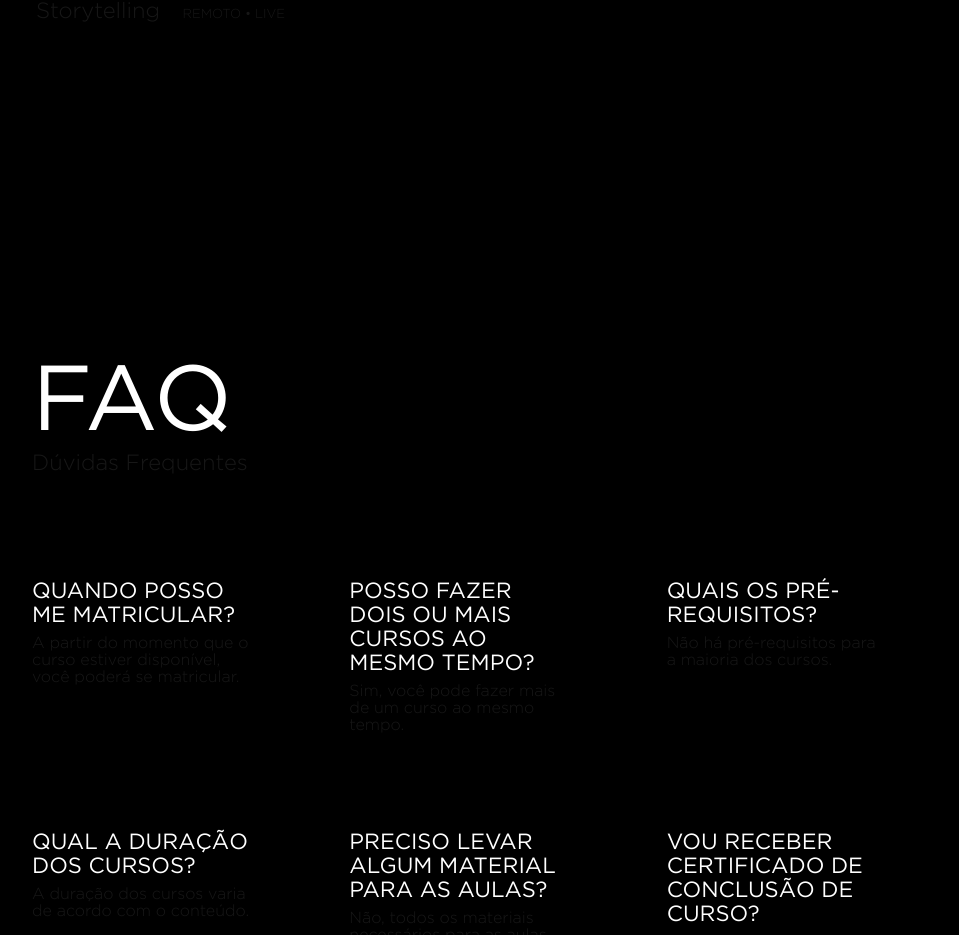
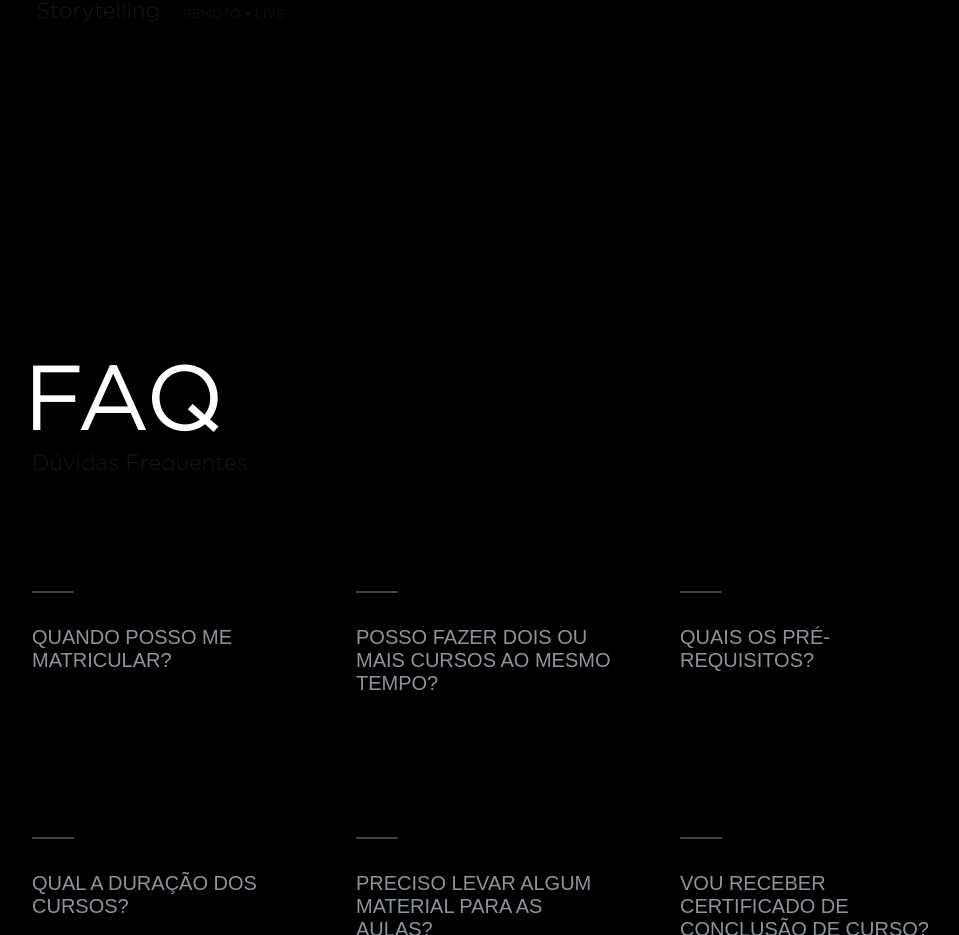
Before and after one commit to marinapsvreis/fiap-landing-page, a Next.js app: page / in a window 1280 px wide. Shown: the part 4052-4987 px from the top of the page, without its empty margins (180-1139 px from the left). Built offline with nearby package versions, Linux system fonts and the light colour scheme.

Commit message:
feat: add FaqSection animations

```diff
--- /dev/null
+++ b/app/components/FaqSection/faqs.ts
@@ -0,0 +1,34 @@
+export interface Faq {
+  question: string;
+  answer: string;
+}
+
+export const faqs: Faq[] = [
+  {
+    question: "QUANDO POSSO ME MATRICULAR?",
+    answer: "Você pode se matricular a qualquer momento pelo site.",
+  },
+  {
+    question: "POSSO FAZER DOIS OU MAIS CURSOS AO MESMO TEMPO?",
+    answer: "Sim, é possível cursar mais de um curso simultaneamente.",
+  },
+  {
+    question: "QUAIS OS PRÉ-REQUISITOS?",
+    answer:
+      "Cada curso tem seus pré-requisitos descritos na própria página. Identifique-os para melhor aproveitamento do seu SHIFT.",
+  },
+  {
+    question: "QUAL A DURAÇÃO DOS CURSOS?",
+    answer:
+      "A duração varia conforme o curso escolhido. Consulte a página do curso para detalhes.",
+  },
+  {
+    question: "PRECISO LEVAR ALGUM MATERIAL PARA AS AULAS?",
+    answer:
+      "Não, todo o material necessário será disponibilizado durante o curso.",
+  },
+  {
+    question: "VOU RECEBER CERTIFICADO DE CONCLUSÃO DE CURSO?",
+    answer: "Sim, ao concluir o curso você receberá um certificado.",
+  },
+];
--- a/app/components/FaqSection/index.tsx
+++ b/app/components/FaqSection/index.tsx
@@ -1,50 +1,37 @@
-import styles from "./styles.module.scss";
+"use client"
+
+import { useState } from "react"
+import styles from "./styles.module.scss"
+import { faqs } from "./faqs"
 
 export default function FaqSection() {
+  const [hovered, setHovered] = useState<number | null>(null)
+
   return (
     <section className={styles.faq}>
       <div className={styles.faqHeader}>
-        <h3 className={styles.faqTitle}>FAQ</h3>
+        <h2 className={styles.faqTitle}>FAQ</h2>
         <p className={styles.faqSubtitle}>Dúvidas Frequentes</p>
       </div>
-      <div className={styles.faqList}>
-        <div className={styles.faqItem}>
-          <p className={styles.faqQuestion}>QUANDO POSSO ME MATRICULAR?</p>
-          <p className={styles.faqAnswer}>
-            A partir do momento que o curso estiver disponível, você poderá se matricular.
-          </p>
-        </div>
-        <div className={styles.faqItem}>
-          <p className={styles.faqQuestion}>POSSO FAZER DOIS OU MAIS CURSOS AO MESMO TEMPO?</p>
-          <p className={styles.faqAnswer}>
-            Sim, você pode fazer mais de um curso ao mesmo tempo.
-          </p>
-        </div>
-        <div className={styles.faqItem}>
-          <p className={styles.faqQuestion}>QUAIS OS PRÉ-REQUISITOS?</p>
-          <p className={styles.faqAnswer}>
-            Não há pré-requisitos para a maioria dos cursos.
-          </p>
-        </div>
-        <div className={styles.faqItem}>
-          <p className={styles.faqQuestion}>QUAL A DURAÇÃO DOS CURSOS?</p>
-          <p className={styles.faqAnswer}>
-            A duração dos cursos varia de acordo com o conteúdo.
-          </p>
-        </div>
-        <div className={styles.faqItem}>
-          <p className={styles.faqQuestion}>PRECISO LEVAR ALGUM MATERIAL PARA AS AULAS?</p>
-          <p className={styles.faqAnswer}>
-            Não, todos os materiais necessários para as aulas serão disponibilizados.
-          </p>
-        </div>
-        <div className={styles.faqItem}>
-          <p className={styles.faqQuestion}>VOU RECEBER CERTIFICADO DE CONCLUSÃO DE CURSO?</p>
-          <p className={styles.faqAnswer}>
-            Sim, você receberá um certificado de conclusão de curso após a finalização do curso.
-          </p>
-        </div>
+      <div className={styles.faqGrid}>
+        {faqs.map((faq, idx) => (
+          <button
+            key={faq.question}
+            className={`${styles.faqItem} ${hovered === idx ? styles.active : ""}`}
+            onMouseEnter={() => setHovered(idx)}
+            onMouseLeave={() => setHovered(null)}
+            onFocus={() => setHovered(idx)}
+            onBlur={() => setHovered(null)}
+            aria-expanded={hovered === idx}
+            type="button"
+          >
+            <div className={styles.faqQuestion}>{faq.question}</div>
+            <div className={styles.faqAnswer} aria-hidden={hovered !== idx}>
+              {faq.answer}
+            </div>
+          </button>
+        ))}
       </div>
     </section>
-  );
+  )
 }
--- a/app/components/FaqSection/styles.module.scss
+++ b/app/components/FaqSection/styles.module.scss
@@ -1,6 +1,8 @@
 .faq {
   width: 100%;
+  max-width: 2000px;
   height: 100vh;
+
   padding: 13.25rem;
 
   display: flex;
@@ -11,12 +13,12 @@
     display: flex;
     flex-direction: column;
     gap: 0.2rem;
-  }
 
     .faqTitle {
       font-size: 5.75rem;
       font-weight: 400;
       color: #fff;
+      margin-left: -0.5rem;
     }
 
     .faqSubtitle {
@@ -24,28 +26,80 @@
       font-weight: 300;
       color: var(--primary);
     }
-
-  .faqList {
-    display: grid;
-    grid-template-columns: 1fr 1fr 1fr;
-    gap: 6rem;
   }
 
+  .faqGrid {
+    display: grid;
+    grid-template-columns: repeat(3, 1fr);
+    gap: 6rem 4rem;
     .faqItem {
       display: flex;
       flex-direction: column;
-    gap: 0.5rem;
-  }
+      min-width: 260px;
+      min-height: 9.375rem;
+      padding: 0;
+      background: none;
+      border: none;
+      outline: none;
+      cursor: pointer;
+      position: relative;
+      transition: color 0.2s;
+      user-select: none;
 
       .faqQuestion {
-    font-size: 1.375rem;
-    font-weight: 400;
-    color: #fff;
+        color: #8a959b;
+        font-weight: 500;
+        font-size: 1.25rem;
+        text-transform: uppercase;
+        text-align: left;
+        position: relative;
+        padding-top: 3rem;
+        padding-bottom: 0.5rem;
+        width: 100%;
+        transition: color 0.2s, font-weight 0.2s;
+
+        &::before {
+          content: "";
+          display: block;
+          position: absolute;
+          top: 0.8rem;
+          left: 0;
+          width: 16%;
+          height: 2px;
+          background: #444;
+          border-radius: 1px;
+          transition: width 0.5s, background 0.3s;
+        }
       }
 
       .faqAnswer {
-    font-size: 1rem;
-    font-weight: 300;
-    color: var(--text);
+        opacity: 0;
+        max-height: 0;
+        overflow: hidden;
+        font-size: 1.125rem;
+        font-weight: 400;
+        text-align: left;
+        color: #8a959b;
+        transition: opacity 1s, max-height 0.3s;
+        margin-top: 0.5rem;
+        width: 100%;
       }
     }
+
+    .active {
+      .faqQuestion {
+        color: #fff;
+
+        &::before {
+          width: 100%;
+          background: var(--primary);
+        }
+      }
+      .faqAnswer {
+        opacity: 1;
+        max-height: 200px;
+        color: #8a959b;
+      }
+    }
+  }
+}
```
Lines whose indentation alone changed are shown as unchanged.
